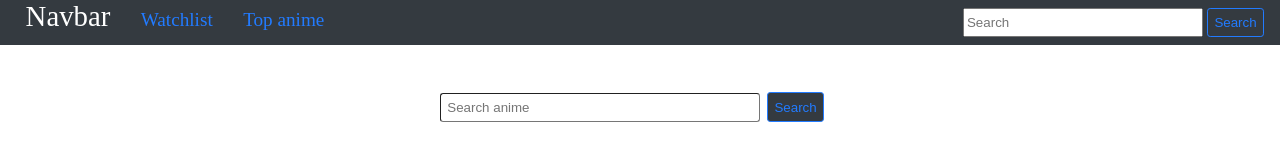
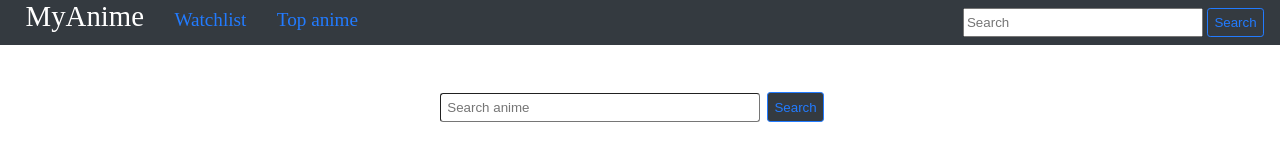
Before and after one commit to james-aguirre/MyAnime, a website: page index.html in a window 1280 px wide. Drawn offline with Linux system fonts and the light colour scheme.

Commit message:
changed navbar text to myanime

```diff
--- a/index.html
+++ b/index.html
@@ -18,7 +18,7 @@
 <body>
   <header>
     <div class="navbar-left">
-      <a href="#" id="navbar-icon">Navbar</a>
+      <a href="#" id="navbar-icon">MyAnime</a>
       <a href="#" id="watchlist-icon">Watchlist</a>
       <a href="#" id="top-anime">Top anime</a>
     </div>
```
